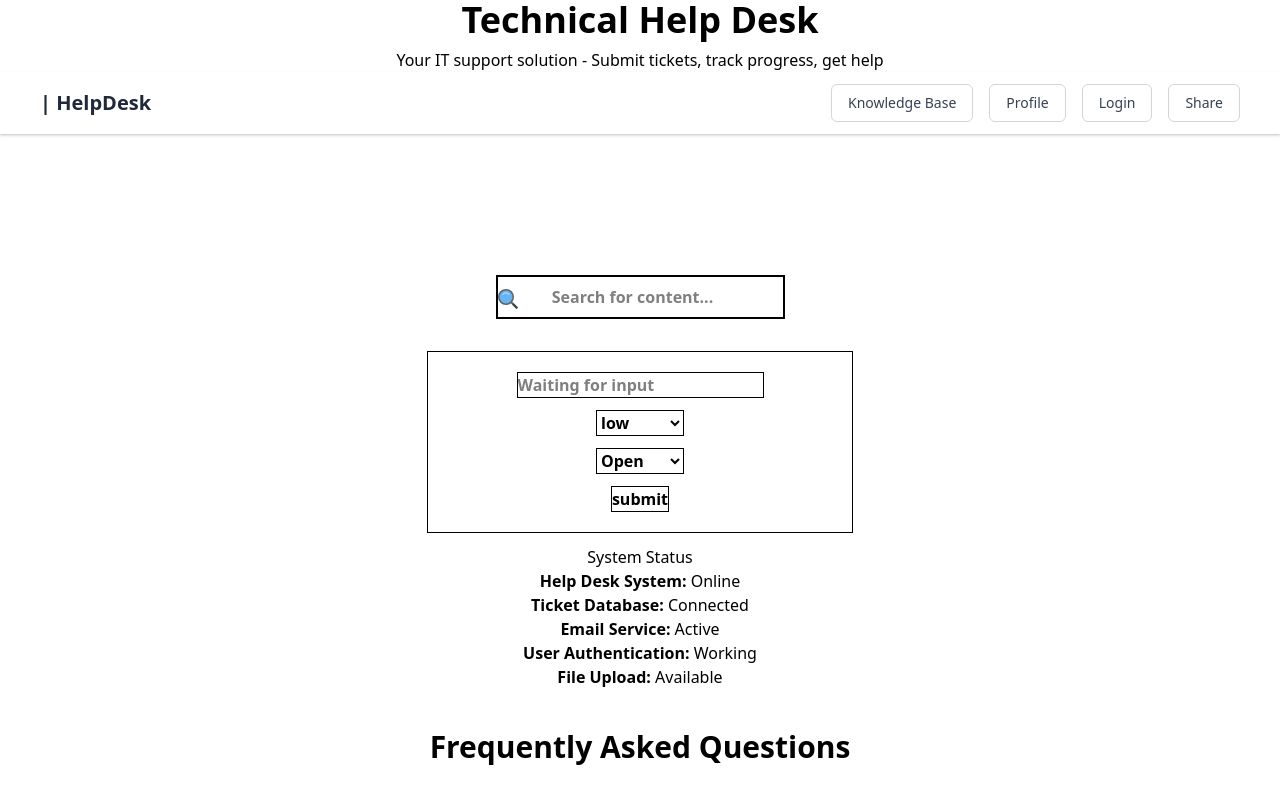
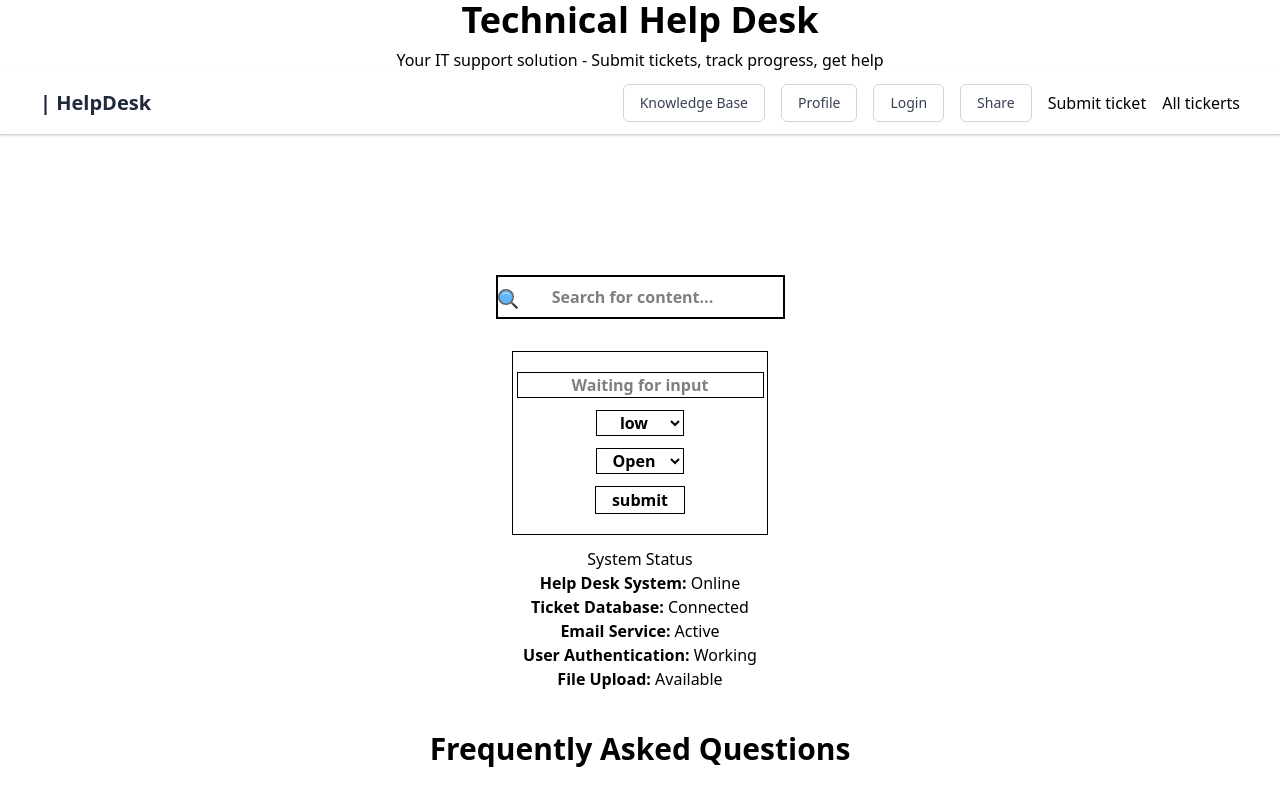
Before and after one commit to erichilla0525/fullstack-helpdesk, a React (Vite) app: page /ticketform in a window 1280 px wide. Shown: the top 796 px of the page. Built offline with nearby package versions, Linux system fonts and the light colour scheme.

Commit message:
Update feature page link in nav.tsx.

```diff
--- a/src/components/Navigation/Nav.tsx
+++ b/src/components/Navigation/Nav.tsx
@@ -1,4 +1,5 @@
 interface NavProps {}
+import { Link } from "react-router-dom";
 
 function Nav({}: NavProps) {
   return (
@@ -19,6 +20,18 @@ function Nav({}: NavProps) {
         <button className="px-4 py-2 border border-gray-300 bg-white text-gray-700 cursor-pointer rounded-md text-sm transition-all duration-200 hover:bg-gray-50 hover:border-gray-400">
           Share
         </button>
+
+        <Link to="/ticketform">
+          <button className="">
+            Submit ticket
+          </button>
+        </Link>
+
+        <Link to="/workorder">
+          <button className="">
+            All tickerts
+          </button>
+        </Link>
       </div>
     </nav>
   );
--- a/src/components/Ticket/SubmitTicketForm.tsx
+++ b/src/components/Ticket/SubmitTicketForm.tsx
@@ -36,30 +36,30 @@ export default function SubmitTicketForm({ tickets, setTickets}: SubmitTicketFor
   };
 
   return (
-    <form onSubmit={formSubmit} className="w-1/3 mx-auto flex flex-col border font-semibold items-center mt-3 mb-3">
+    <form onSubmit={formSubmit} className="w-1/5 mx-auto flex flex-col border font-semibold items-center mt-3 mb-3 ">
       <input
         type="text"
         placeholder="Waiting for input"
         value={text}
         onChange={(event) => setText(event.target.value)}
-        className="border mt-5"
+        className="border mt-5 text-center"
       />
 
-      <select value={priority} onChange={(event) => setPriority(event.target.value)} className="border mt-3">
+      <select value={priority} onChange={(event) => setPriority(event.target.value)} className="text-center border mt-3">
         <option>low</option>
         <option>Medium</option>
         <option>High</option>
 
       </select>
 
-      <select value={status} onChange={(event) => setStatus(event.target.value)} className="border mt-3">
+      <select value={status} onChange={(event) => setStatus(event.target.value)} className="text-center border mt-3">
         <option>Open</option>
         <option>Closed</option>
         <option>Pending</option>
 
       </select>
 
-      <button type="submit" className="border mt-3 mb-5">
+      <button type="submit" className="text-center border mt-3 mb-5 px-4 py-0.25 hover:bg-indigo">
         submit
       </button>
     </form>
```
